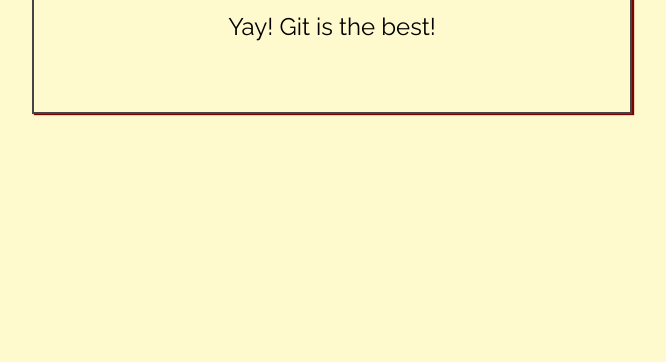
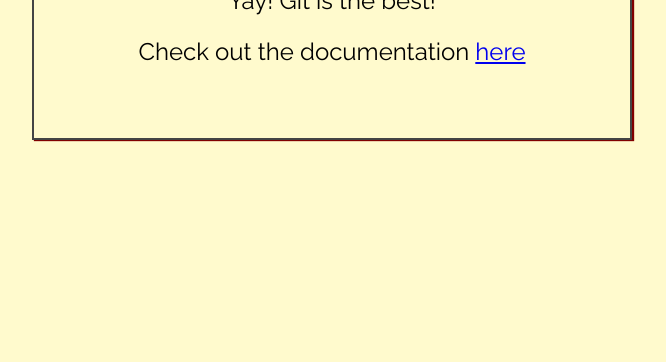
Before and after one commit to Kmeaux23/my-first-repo, a plain HTML site: page index.html in a window 1280 px wide. Shown: the part 438-800 px from the top of the page, without its empty margins (308-974 px from the left). Drawn offline with Linux system fonts and the light colour scheme.

Commit message:
Added new link to reference page

```diff
--- a/index.html
+++ b/index.html
@@ -17,6 +17,8 @@
         <h1>Hi, my name is <span class="highlight">Kelly</span> and I'm learning about Git! </h1>
 
         <p>Yay! Git is the best!</p>
+
+        <p>Check out the documentation <a href="https://www.git-scm.com/doc" target="_blank">here</a></p>
     </div>
 
 </body>
```
